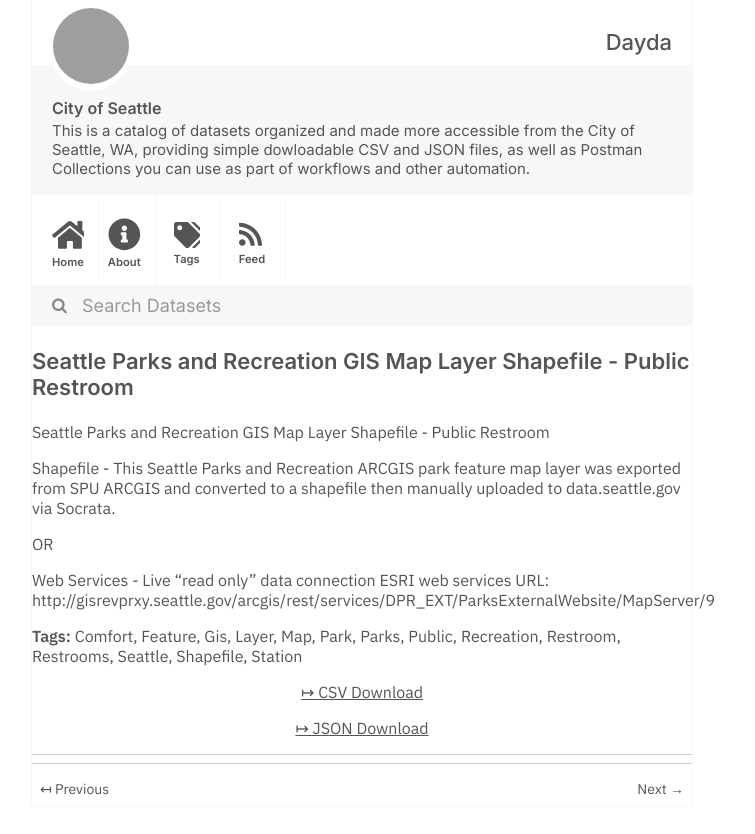
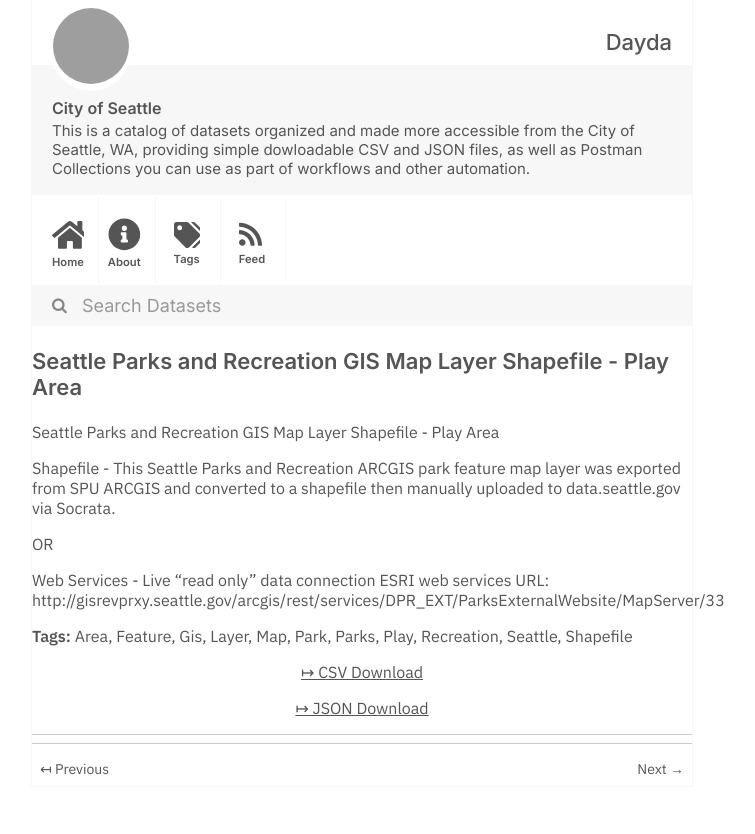
Before and after one commit to dayda-entities/city-of-seattle, a Jekyll site: the page built from _posts/2020-11-10-seattle-parks-and-recreation-g.md, in a window 1280 px wide, cut to the strip 0-834 px from the top of the page. Shown: the whole strip, without its empty margins (278-1033 px from the left). Built offline with Jekyll 4.4.1, drawn with Linux system fonts in a browser that asks for light colours; grey boxes are pictures that could not be loaded.

Commit message:
Publish Data

```diff
--- a/_posts/2020-11-10-seattle-parks-and-recreation-g.md
+++ b/_posts/2020-11-10-seattle-parks-and-recreation-g.md
@@ -1,37 +1,32 @@
 ---
-title: Seattle Parks and Recreation GIS Map Layer Shapefile - Public Restroom
-created: '2020-11-10T16:59:20.987125'
-modified: '2020-11-10T16:59:20.987136'
+title: Seattle Parks and Recreation GIS Map Layer Shapefile - Play Area
+created: '2020-11-10T16:59:21.045199'
+modified: '2020-11-10T16:59:21.045211'
 state: active
 type: dataset
 tags:
-  - Comfort
+  - Area
   - Feature
   - Gis
   - Layer
   - Map
   - Park
   - Parks
-  - Public
+  - Play
   - Recreation
-  - Restroom
-  - Restrooms
   - Seattle
   - Shapefile
-  - Station
 groups:
   - Local Government
-csv_url: 'https://data.seattle.gov/api/views/9n95-kprs/rows.csv?accessType=DOWNLOAD'
-json_url: 'https://data.seattle.gov/api/views/9n95-kprs/rows.json?accessType=DOWNLOAD'
+csv_url: 'https://data.seattle.gov/api/views/wb4c-wiyr/rows.csv?accessType=DOWNLOAD'
+json_url: 'https://data.seattle.gov/api/views/wb4c-wiyr/rows.json?accessType=DOWNLOAD'
 layout: post
 
 ---
-Seattle Parks and Recreation GIS Map Layer Shapefile - Public Restroom
+Seattle Parks and Recreation GIS Map Layer Shapefile - Play Area
 
-Shapefile - This Seattle Parks and Recreation ARCGIS park feature map layer was exported from SPU ARCGIS and
-converted to a shapefile then manually uploaded to data.seattle.gov via Socrata.
+Shapefile - This Seattle Parks and Recreation ARCGIS park feature map layer was exported from SPU ARCGIS and converted to a shapefile then manually uploaded to data.seattle.gov via Socrata.
 
 OR
 
-Web Services - Live "read only" data connection ESRI web services URL:
-http://gisrevprxy.seattle.gov/arcgis/rest/services/DPR_EXT/ParksExternalWebsite/MapServer/9
+Web Services - Live "read only" data connection ESRI web services URL: http://gisrevprxy.seattle.gov/arcgis/rest/services/DPR_EXT/ParksExternalWebsite/MapServer/33
```
